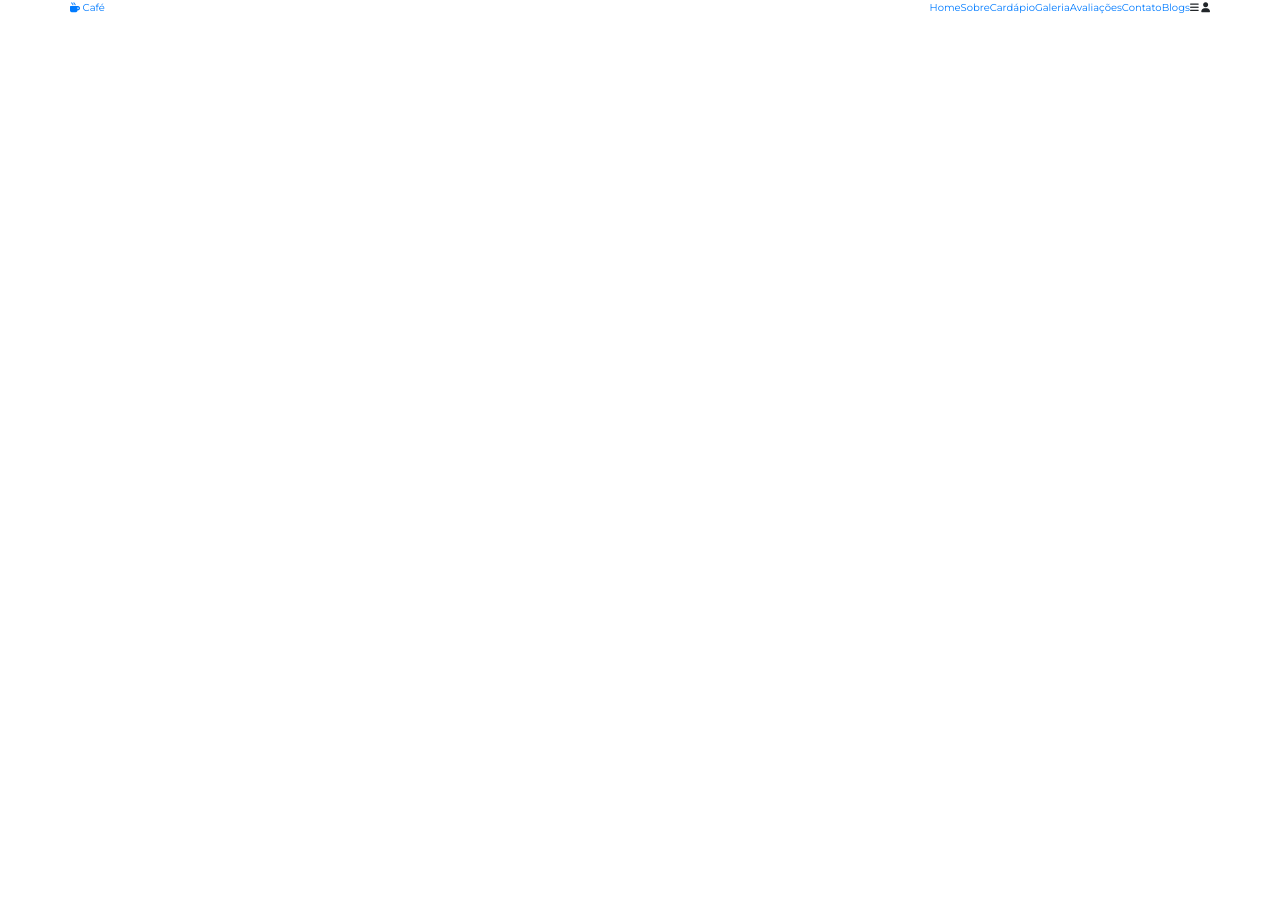
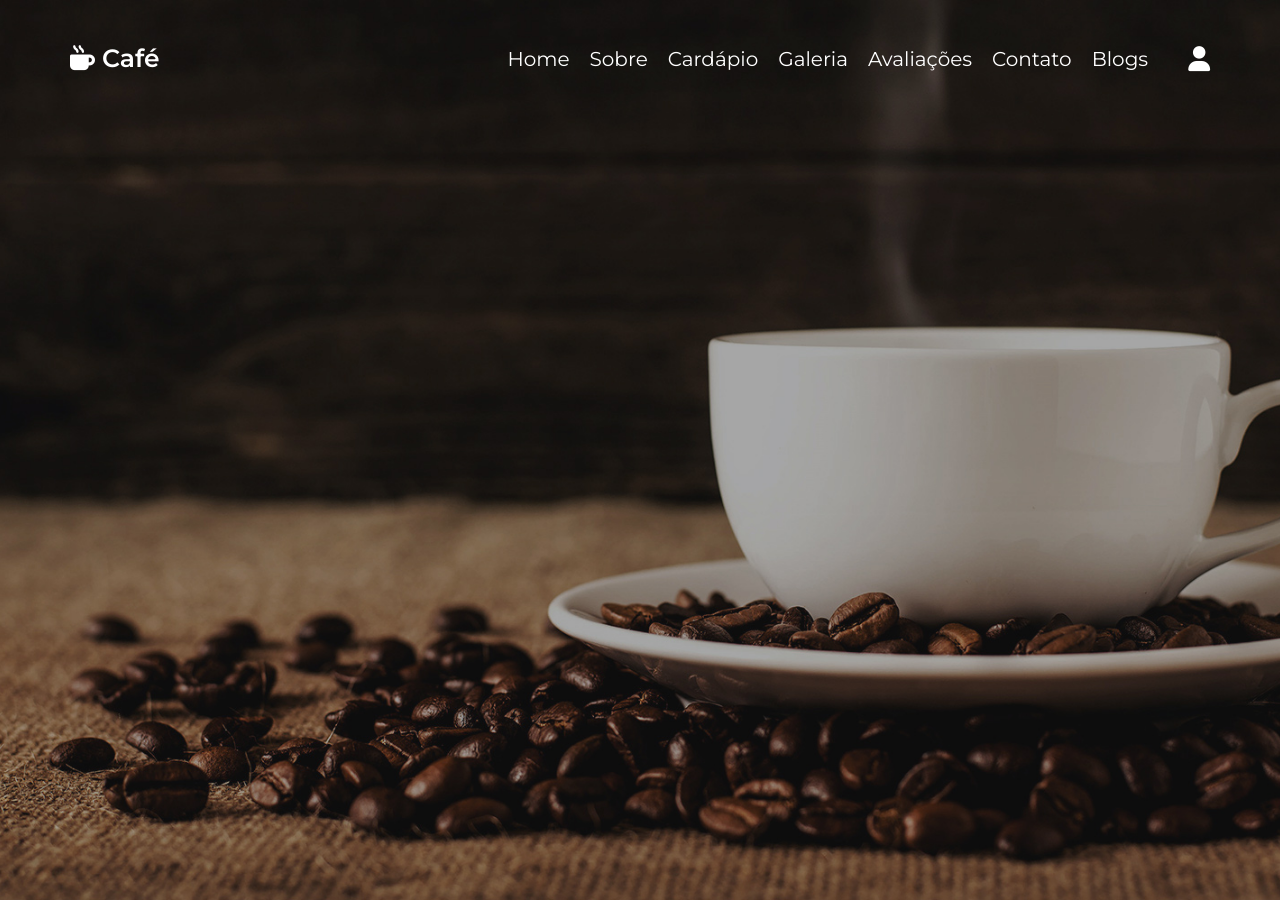
Before and after one commit to daniel-oliv3/coffee_shop-website_responsive, a plain HTML site: page index.html in a window 1280 px wide. Before the commit the page ends 800 px from the top, so only its background shows below. Drawn offline with nearby package versions, Linux system fonts and the light colour scheme.

Commit message:
Home Section Starts

```diff
--- a/index.html
+++ b/index.html
@@ -37,7 +37,11 @@
 
     <!-- Home Section Starts/Início da seção inicial -->
     <section class="home" id="home">
+        <div class="container">
+            <div class="row min-vh-100">
 
+            </div>
+        </div>
     </section>
 
     <script src="js/script.js"></script>
--- a/scss/style.scss
+++ b/scss/style.scss
@@ -54,5 +54,50 @@ html {
     &::-webkit-scrollbar-thumb {
         background: $main-color;
     }
+}
 
+section {
+    padding: 5rem 1rem;
 }
+
+.header {
+    z-index: 1000;
+    padding: 4rem 0;
+
+    .logo {
+        font-size: 2.5rem;
+        color: $white;
+        font-weight: bolder;
+    }
+
+    .nav {
+
+        a{
+            font-size: 2rem;
+            margin-right: 2rem;
+            color: $white;
+
+            &:hover {
+                text-decoration: underline !important;
+                text-underline-offset: .5rem;
+            }
+        }
+    }
+
+    .icons div {
+        font-size: 2.5rem;
+        color: $white;
+        margin-left: 2rem;
+        cursor: pointer;
+    }
+
+    #menu-btn {
+        display: none;
+    }
+}
+
+.home {
+    background: url(../images/home-bg.jpg) no-repeat;
+    background-size: cover;
+    background-position: center;
+}
```
Also changed, not shown: css/style.css, 1 other file.
